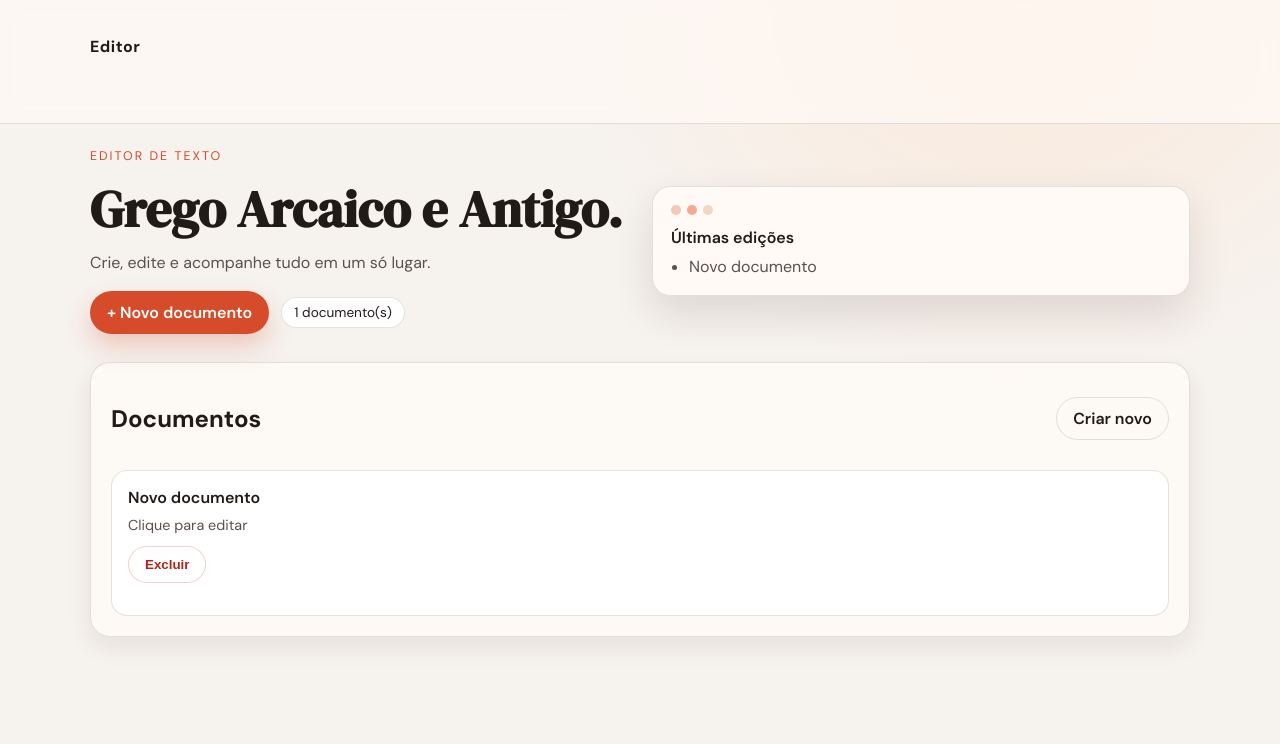
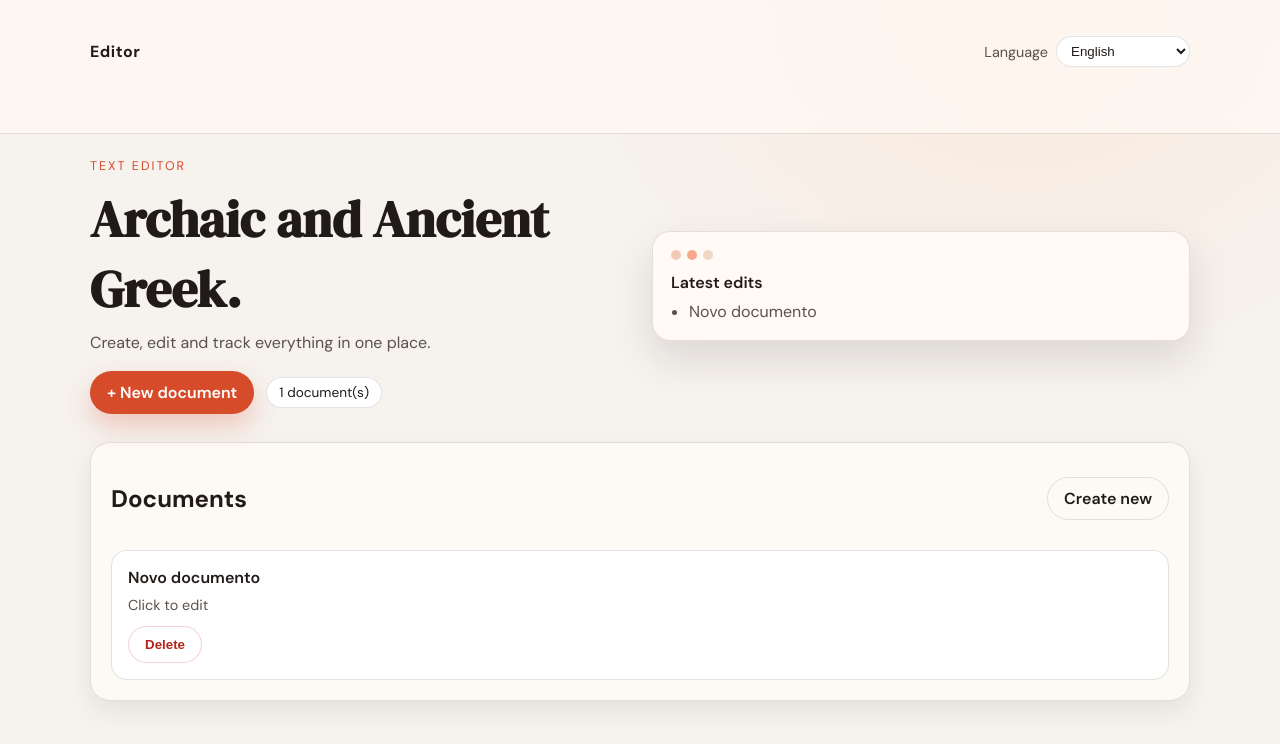
Before and after one commit to JulianoVicter/Editor-de-Texto-v1, a Django app: page /editor/ in a window 1280 px wide. Shown: the top 744 px of the page. Run offline with Django 5.2, Linux system fonts and the light colour scheme; data comes from the database, SQL or seed files in the repository; both versions use the stored data as it was after the commit.

Commit message:
Varias linguas e ajustes menores

```diff
--- /dev/null
+++ b/editor_texto/editor/context_processors.py
@@ -0,0 +1,8 @@
+from .i18n import LANGUAGE_OPTIONS, get_language
+
+
+def language_context(request):
+    return {
+        "lang_code": get_language(request),
+        "language_options": LANGUAGE_OPTIONS,
+    }
--- /dev/null
+++ b/editor_texto/editor/templatetags/editor_i18n.py
@@ -0,0 +1,9 @@
+from django import template
+from editor.i18n import translate
+
+register = template.Library()
+
+
+@register.simple_tag
+def tr(request, key):
+    return translate(request, key)
--- a/editor_texto/editor/urls.py
+++ b/editor_texto/editor/urls.py
@@ -1,4 +1,5 @@
 from django.urls import path
+
 from . import views
 
 urlpatterns = [
@@ -8,4 +9,5 @@ urlpatterns = [
     path("<int:doc_id>/", views.doc_edit, name="doc_edit"),
     path("<int:doc_id>/delete/", views.doc_delete, name="doc_delete"),
     path("<int:doc_id>/save/", views.doc_save, name="doc_save"),
+    path("set-language/", views.change_language, name="set_language"),
 ]
--- a/editor_texto/editor/views.py
+++ b/editor_texto/editor/views.py
@@ -1,29 +1,33 @@
 import json
+
 from django.http import JsonResponse
 from django.shortcuts import get_object_or_404, render, redirect
+from django.urls import reverse
+from django.utils.http import url_has_allowed_host_and_scheme
 from django.views.decorators.http import require_POST
+
+from .i18n import set_language
 from .models import Document
-from django.http import HttpResponse
-
 
 
 def doc_list(request):
-    print("DOC_LIST VIEW CHAMADA")
     docs = Document.objects.all().order_by("-updated_at")
     return render(request, "editor/doc_list.html", {"docs": docs})
+
 
 def keyboard_editor(request):
     return render(request, "editor/keyboard_editor.html")
 
 
 def doc_create(request):
-    doc = Document.objects.create(title="Novo documento")
+    doc = Document.objects.create(title="New document")
     return redirect("doc_edit", doc_id=doc.id)
 
 
 def doc_edit(request, doc_id):
     doc = get_object_or_404(Document, id=doc_id)
     return render(request, "editor/doc_edit.html", {"doc": doc})
+
 
 @require_POST
 def doc_delete(request, doc_id):
@@ -42,3 +46,14 @@ def doc_save(request, doc_id):
     doc.save(update_fields=["title", "content", "updated_at"])
 
     return JsonResponse({"ok": True})
+
+
+@require_POST
+def change_language(request):
+    chosen = request.POST.get("lang", "en")
+    set_language(request, chosen)
+
+    target = request.POST.get("next") or reverse("doc_list")
+    if url_has_allowed_host_and_scheme(target, allowed_hosts={request.get_host()}, require_https=request.is_secure()):
+        return redirect(target)
+    return redirect("doc_list")
--- a/static/css/style.css
+++ b/static/css/style.css
@@ -220,3 +220,41 @@ body {
   .panel-header { flex-direction: column; align-items: flex-start; }
   .row { flex-direction: column; align-items: flex-start; }
 }
+
+
+.topbar-inner {
+  display: flex;
+  align-items: center;
+  justify-content: space-between;
+  gap: 12px;
+}
+
+.lang-form {
+  display: flex;
+  align-items: center;
+  gap: 8px;
+}
+
+.lang-label {
+  font-size: 0.9rem;
+  color: var(--ink-soft);
+}
+
+.lang-select {
+  border: 1px solid var(--stroke);
+  border-radius: 999px;
+  padding: 6px 10px;
+  background: #fff;
+  color: var(--ink);
+}
+
+@media (max-width: 720px) {
+  .topbar-inner {
+    flex-direction: column;
+    align-items: flex-start;
+  }
+
+  .lang-form {
+    width: 100%;
+  }
+}
--- a/static/js/editor.js
+++ b/static/js/editor.js
@@ -3,46 +3,50 @@ function getCookie(name) {
   const parts = value.split(`; ${name}=`);
   if (parts.length === 2) return parts.pop().split(';').shift();
 }
+
 const csrftoken = getCookie('csrftoken');
-
 const titleEl = document.getElementById("title");
 const contentEl = document.getElementById("content");
 const statusEl = document.getElementById("status");
 const saveBtn = document.getElementById("saveBtn");
+const uiText = window.UI_TEXT || {};
 
+if (titleEl && contentEl && statusEl && saveBtn) {
   async function save() {
-    statusEl.textContent = "Salvando...";
+    statusEl.textContent = uiText.saving || "Saving...";
 
     const payload = {
       title: titleEl.value,
-      content: contentEl.value
+      content: contentEl.value,
     };
 
     const resp = await fetch(SAVE_URL, {
       method: "POST",
       headers: {
         "Content-Type": "application/json",
-        "X-CSRFToken": csrftoken
+        "X-CSRFToken": csrftoken,
       },
-      body: JSON.stringify(payload)
+      body: JSON.stringify(payload),
     });
 
     if (!resp.ok) {
-      statusEl.textContent = "Erro ao salvar.";
+      statusEl.textContent = uiText.saveError || "Save failed.";
       return;
     }
-    statusEl.textContent = "Salvo ✓";
+
+    statusEl.textContent = uiText.saved || "Saved";
   }
 
   saveBtn.addEventListener("click", save);
 
-  // autosave simples
   let t = null;
   contentEl.addEventListener("input", () => {
     clearTimeout(t);
     t = setTimeout(save, 1200);
   });
+
   titleEl.addEventListener("input", () => {
     clearTimeout(t);
     t = setTimeout(save, 1200);
   });
+}
--- a/templates/base.html
+++ b/templates/base.html
@@ -1,8 +1,7 @@
 {% load static %}
-<link rel="stylesheet" href="{% static 'css/style.css' %}">
-<script src="{% static 'js/editor.js' %}"></script>
+{% load editor_i18n %}
 <!doctype html>
-<html lang="pt-br">
+<html lang="{{ lang_code }}">
 <head>
   <meta charset="utf-8">
   <meta name="viewport" content="width=device-width, initial-scale=1">
@@ -12,8 +11,18 @@
 </head>
 <body>
   <header class="topbar">
-    <div class="container">
-      <a class="brand" href="/editor/">Editor</a>
+    <div class="container topbar-inner">
+      <a class="brand" href="/editor/">{% tr request "APP_BRAND" %}</a>
+      <form class="lang-form" method="post" action="{% url 'set_language' %}">
+        {% csrf_token %}
+        <input type="hidden" name="next" value="{{ request.get_full_path }}">
+        <label for="lang" class="lang-label">{% tr request "LANGUAGE" %}</label>
+        <select id="lang" name="lang" class="lang-select" onchange="this.form.submit()">
+          {% for code, label in language_options %}
+            <option value="{{ code }}" {% if code == lang_code %}selected{% endif %}>{{ label }}</option>
+          {% endfor %}
+        </select>
+      </form>
     </div>
   </header>
 
--- a/templates/editor/doc_list.html
+++ b/templates/editor/doc_list.html
@@ -1,16 +1,17 @@
 {% extends "base.html" %}
+{% load editor_i18n %}
 
-{% block title %}Documentos{% endblock %}
+{% block title %}{% tr request "LIST_TITLE" %}{% endblock %}
 
 {% block content %}
 <section class="hero">
   <div class="hero-text">
-    <p class="eyebrow">Editor de Texto</p>
-    <h1>Grego Arcaico e Antigo.</h1>
-    <p class="subhead">Crie, edite e acompanhe tudo em um só lugar.</p>
+    <p class="eyebrow">{% tr request "EYEBROW" %}</p>
+    <h1>{% tr request "HERO_TITLE" %}</h1>
+    <p class="subhead">{% tr request "HERO_SUBHEAD" %}</p>
     <div class="hero-actions">
-      <a class="btn btn-primary" href="{% url 'doc_create' %}">+ Novo documento</a>
-      <span class="chip">{{ docs|length }} documento(s)</span>
+      <a class="btn btn-primary" href="{% url 'doc_create' %}">{% tr request "NEW_DOCUMENT" %}</a>
+      <span class="chip">{{ docs|length }} {% tr request "DOC_SHORT" %}</span>
     </div>
   </div>
   <div class="hero-card">
@@ -20,7 +21,7 @@
       <span class="dot dot-cool"></span>
     </div>
     <div class="card-body">
-      <p class="card-title">Últimas edições</p>
+      <p class="card-title">{% tr request "LATEST_EDITS" %}</p>
       {% if docs %}
         <ul class="mini-list">
           {% for d in docs|slice:":4" %}
@@ -28,7 +29,7 @@
           {% endfor %}
         </ul>
       {% else %}
-        <p class="muted">Nenhum documento por aqui ainda.</p>
+        <p class="muted">{% tr request "NO_DOCS_YET" %}</p>
       {% endif %}
     </div>
   </div>
@@ -36,8 +37,8 @@
 
 <section class="panel">
   <div class="panel-header">
-    <h2>Documentos</h2>
-    <a class="btn btn-ghost" href="{% url 'doc_create' %}">Criar novo</a>
+    <h2>{% tr request "DOCUMENTS" %}</h2>
+    <a class="btn btn-ghost" href="{% url 'doc_create' %}">{% tr request "CREATE_NEW" %}</a>
   </div>
 
   {% if docs %}
@@ -46,19 +47,19 @@
         <div class="doc-card">
           <a class="doc-card-link" href="{% url 'doc_edit' d.id %}">
             <div class="doc-card-title">{{ d.title }}</div>
-            <div class="doc-card-meta">Clique para editar</div>
+            <div class="doc-card-meta">{% tr request "CLICK_TO_EDIT" %}</div>
           </a>
           <form class="doc-card-actions" method="post" action="{% url 'doc_delete' d.id %}">
             {% csrf_token %}
-            <button class="btn btn-danger" type="submit">Excluir</button>
+            <button class="btn btn-danger" type="submit">{% tr request "DELETE" %}</button>
           </form>
         </div>
       {% endfor %}
     </div>
   {% else %}
     <div class="empty-state">
-      <p class="empty-title">Comece pelo primeiro documento</p>
-      <p class="muted">Use o botão acima para criar um novo arquivo.</p>
+      <p class="empty-title">{% tr request "START_FIRST_DOCUMENT" %}</p>
+      <p class="muted">{% tr request "USE_BUTTON_CREATE" %}</p>
     </div>
   {% endif %}
 </section>
```
Also changed, not shown: editor_texto/config/settings.py (+6 -3 lines), editor_texto/editor/i18n.py (added, +141 -0 lines), static/keyboard/keyboard.js (+6 -1 lines), templates/editor/doc_edit.html (+27 -14 lines), editor_texto/db.sqlite3, editor_texto/editor/templatetags/__init__.py (added). Lines whose indentation alone changed are shown as unchanged.
